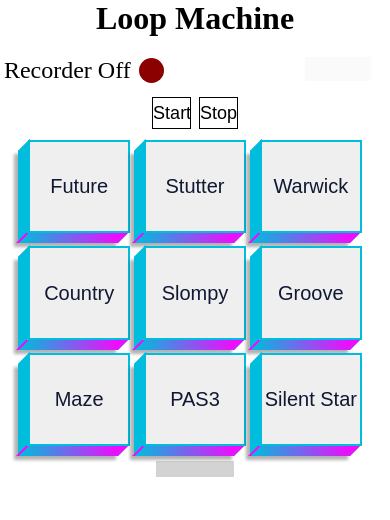
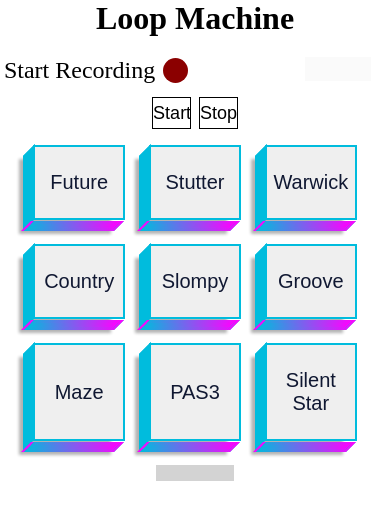
Before and after one commit to RonyL13/react-loop-machine, a React (Create React App) app: page / in a window 390 px wide. Shown: the top 520 px of the page. Built offline with nearby package versions, Linux system fonts and the light colour scheme.

Commit message:
Design
Minor changes to design

```diff
--- a/src/App.css
+++ b/src/App.css
@@ -238,6 +238,12 @@
     .pads-container{
        width: 90%;
     }
+    .pad {
+        margin: 7.5%;
+    }
+    .selectedPad {
+        margin: 7.5%;
+    }
     .recorder-and-play-container {
         display: flex;
         align-items: center;
@@ -253,4 +259,12 @@
         margin-right: 5%;
         width: 25%;
     }
+
+    .loop-timer {
+        margin-top: 3%;
+    }
+
+    .loop-timer-active {
+        margin-top: 3%;
+    }
 }
--- a/src/App.js
+++ b/src/App.js
@@ -161,7 +161,7 @@ const App = () => {
       <div className="controllers">
         <div className="recorder-and-play-container">
           <Recorder isRecording={isRecording} startRecording={startRecording} stopRecording={stopRecording} />
-          <button className ="play-recording-button" onClick={playRecording} disabled={!playRecordingButton}>{playRecordingButton ? 'Play' : ''}</button>
+          <button className="play-recording-button" onClick={playRecording} disabled={!playRecordingButton}>{playRecordingButton ? 'Play' : ''}</button>
         </div>
         <div className="start-stop-container">
           <Button name={'Start'} action={startPlaying} />
--- a/src/components/Button.js
+++ b/src/components/Button.js
@@ -1,4 +1,4 @@
-const button = ({name, action}) => {
+const button = ({ name, action }) => {
     return (
         <div className="button-container">
             <button className="button" onClick={action}>{name}</button>
--- a/src/components/Pads.js
+++ b/src/components/Pads.js
@@ -4,7 +4,7 @@ const Pads = ({ pads, setToggle }) => {
     return (
         <div className='pads-container'>
             {pads.map((pad) => (
-                <Pad key = {pad.id} pad={pad} setToggle={setToggle}/>
+                <Pad key={pad.id} pad={pad} setToggle={setToggle} />
             ))}
         </div>
     )
--- a/src/components/Recorder.js
+++ b/src/components/Recorder.js
@@ -7,8 +7,8 @@ const Recorder = ({ isRecording, startRecording, stopRecording }) => {
         }
     }
     return (
-        <div  className="recorder-container">
-            <label htmlFor="recorder">{isRecording ? "Recorder On" : "Recorder Off"}</label>
+        <div className="recorder-container">
+            <label htmlFor="recorder">{isRecording ? "Stop Recording" : "Start Recording"}</label>
             <button id="recorder" className={isRecording ? "Rec" : "notRec"} onClick={recordingHandler}></button>
         </div>
     )
```
